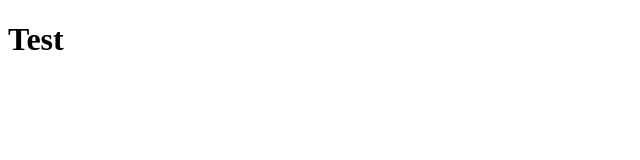
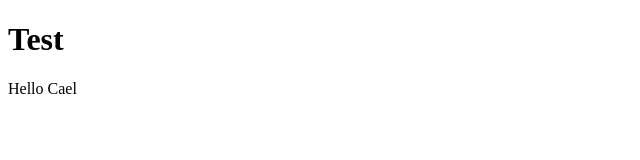
Before and after one commit to CaelSchreier/secoms319, a plain HTML site: page index.html in a window 1280 px wide. Shown: the full height of the page, 0-640 px from the left. Drawn offline with Linux system fonts and the light colour scheme.

Commit message:
I said hello here

```diff
--- a/index.html
+++ b/index.html
@@ -8,5 +8,6 @@
 </head>
 <body>
     <h1>Test</h1>
+    <p>Hello Cael</p>
 </body>
 </html>
```
